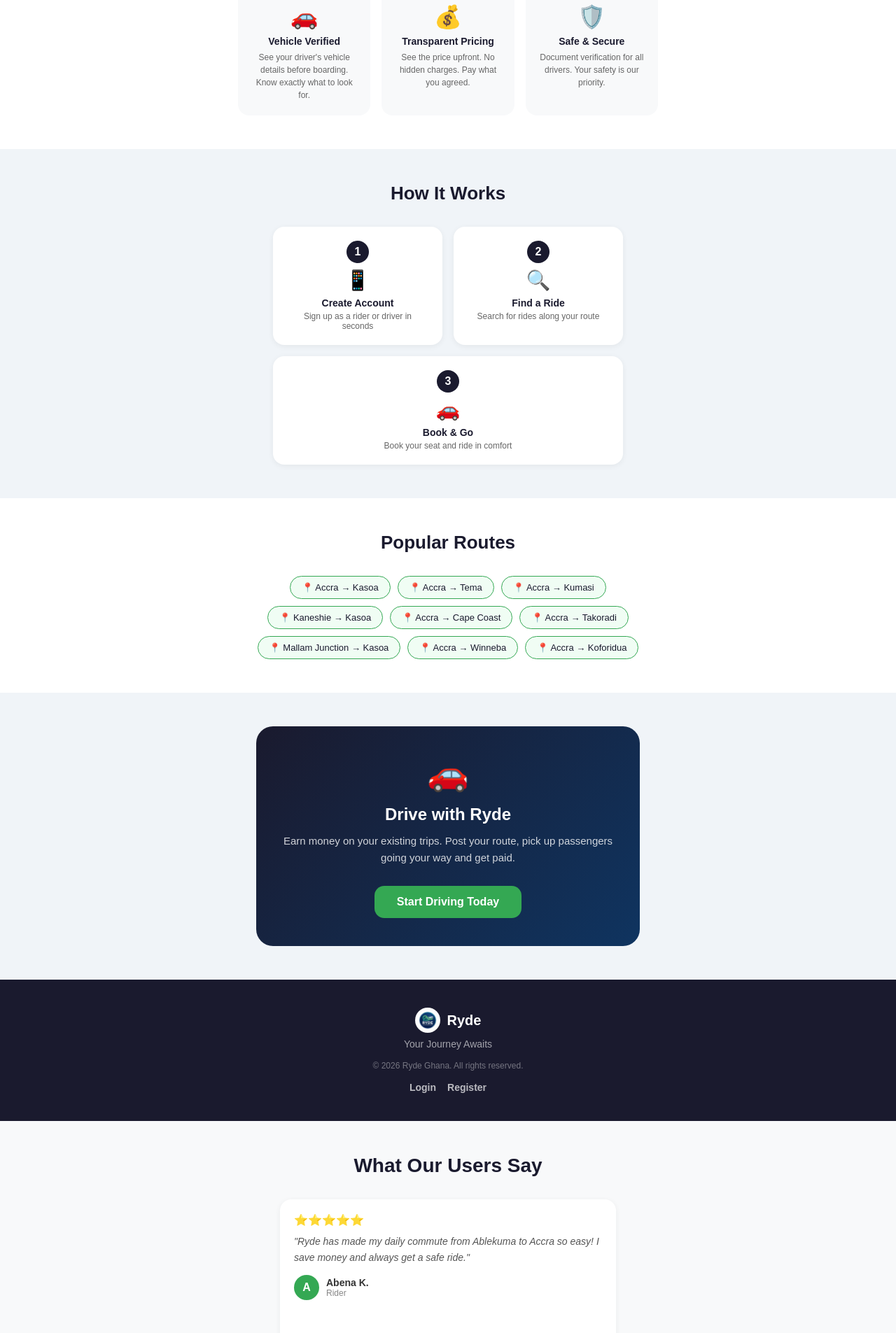
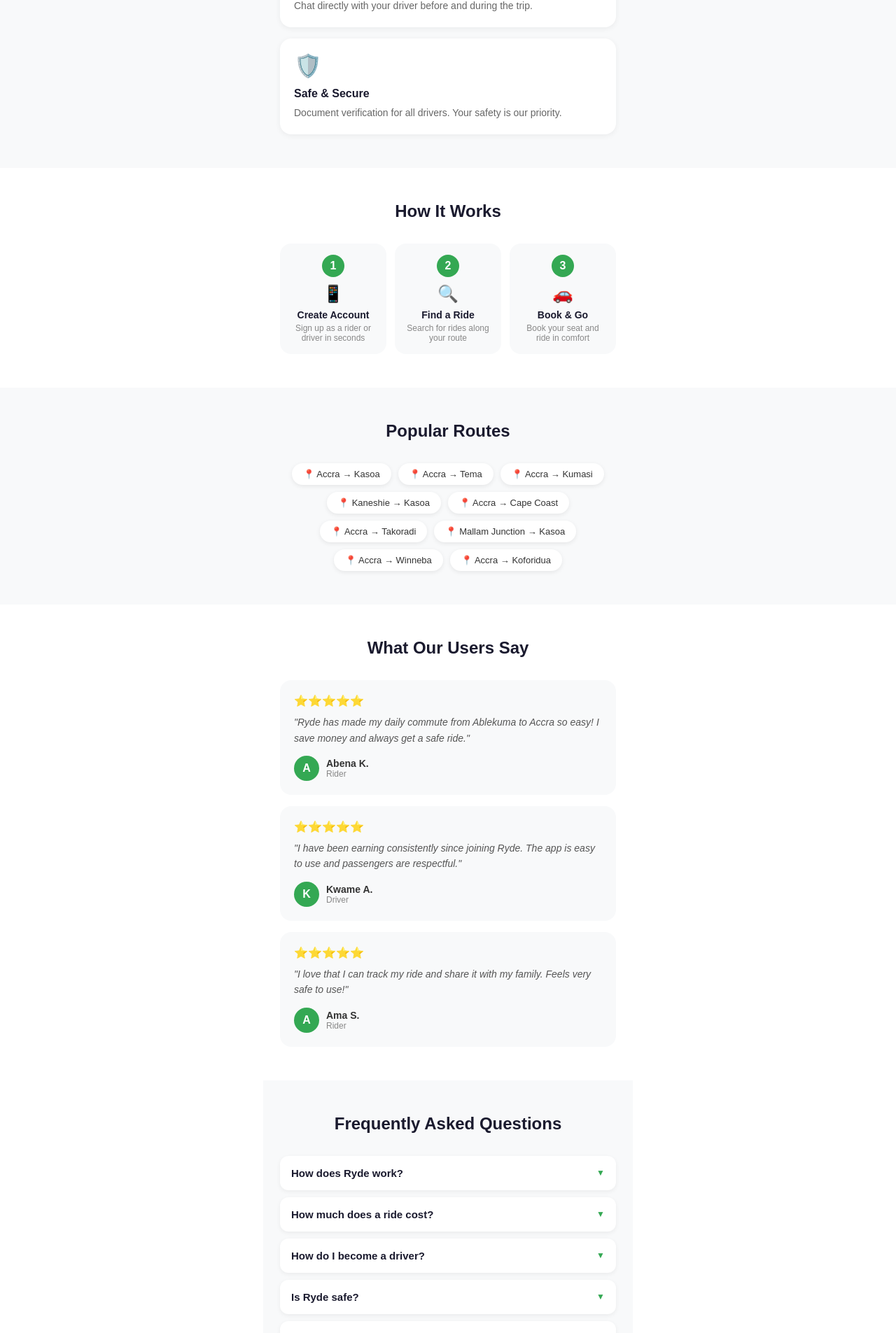
Before and after one commit to homatekpor-hash/rideshare-frontend, a React (Create React App) app: page / in a window 1280 px wide. Shown: the part 841-2746 px from the top of the page at 70% size. Built offline with nearby package versions, Linux system fonts and the light colour scheme.

Commit message:
Fix home page - proper order: Stories then FAQ then footer

```diff
--- a/src/pages/Home.js
+++ b/src/pages/Home.js
@@ -1,31 +1,34 @@
 import React from 'react';
 import { Link, useNavigate } from 'react-router-dom';
+
 function FAQItem({ question, answer }) {
   const [open, setOpen] = React.useState(false);
   return (
-    <div style={faqItemStyles.container} onClick={() => setOpen(!open)}>
-      <div style={faqItemStyles.header}>
-        <p style={faqItemStyles.question}>{question}</p>
-        <span style={faqItemStyles.arrow}>{open ? '▲' : '▼'}</span>
+    <div style={faqStyles.container} onClick={() => setOpen(!open)}>
+      <div style={faqStyles.header}>
+        <p style={faqStyles.question}>{question}</p>
+        <span style={faqStyles.arrow}>{open ? '▲' : '▼'}</span>
       </div>
-      {open && <p style={faqItemStyles.answer}>{answer}</p>}
+      {open && <p style={faqStyles.answer}>{answer}</p>}
     </div>
   );
 }
 
-const faqItemStyles = {
+const faqStyles = {
   container: { backgroundColor: 'white', borderRadius: '12px', padding: '16px', marginBottom: '10px', cursor: 'pointer', boxShadow: '0 2px 6px rgba(0,0,0,0.06)' },
   header: { display: 'flex', justifyContent: 'space-between', alignItems: 'center' },
   question: { fontSize: '15px', fontWeight: 'bold', color: '#1a1a2e', margin: 0, flex: 1 },
   arrow: { fontSize: '12px', color: '#34a853', marginLeft: '12px', fontWeight: 'bold' },
   answer: { fontSize: '14px', color: '#555', lineHeight: '1.6', margin: '12px 0 0 0', paddingTop: '12px', borderTop: '1px solid #f0f0f0' },
 };
+
 function Home() {
   const navigate = useNavigate();
   const handleGetStarted = () => {
     if (localStorage.getItem('onboarded')) { navigate('/register'); }
     else { navigate('/onboarding'); }
   };
+
   return (
     <div style={styles.container}>
       {/* Header */}
@@ -58,11 +61,8 @@
         <h2 style={styles.featuresTitle}>Why Choose Ryde?</h2>
         <div style={styles.featureGrid}>
           {[
-            { icon: '🗺️', title: 'Smart Route Matching', desc: 'Find rides along your route even if the driver is going further. Odorkor to Kasoa? We got you!' },
-            { icon: '💬', title: 'In-App Messaging', desc: 'Chat directly with your driver or rider before and during the trip for a smooth experience.' },
-            { icon: '⭐', title: 'Ratings & Reviews', desc: 'Rate your experience after every trip. Build trust in the community.' },
-            { icon: '🚗', title: 'Vehicle Verified', desc: 'See your driver\'s vehicle details before boarding. Know exactly what to look for.' },
-            { icon: '💰', title: 'Transparent Pricing', desc: 'See the price upfront. No hidden charges. Pay what you agreed.' },
+            { icon: '🗺️', title: 'Smart Route Matching', desc: 'Find rides along your route even if the driver is going further.' },
+            { icon: '💬', title: 'In-App Messaging', desc: 'Chat directly with your driver before and during the trip.' },
             { icon: '🛡️', title: 'Safe & Secure', desc: 'Document verification for all drivers. Your safety is our priority.' },
           ].map((f, i) => (
             <div key={i} style={styles.featureCard}>
@@ -93,7 +93,7 @@
         </div>
       </div>
 
-      {/* Routes */}
+      {/* Popular Routes */}
       <div style={styles.routesSection}>
         <h2 style={styles.featuresTitle}>Popular Routes</h2>
         <div style={styles.routesList}>
@@ -105,6 +105,46 @@
             <div key={i} style={styles.routeTag}>📍 {route}</div>
           ))}
         </div>
+      </div>
+
+      {/* Success Stories */}
+      <div style={styles.stories}>
+        <h2 style={styles.storiesTitle}>What Our Users Say</h2>
+        <div style={styles.storiesGrid}>
+          {[
+            { name: 'Abena K.', role: 'Rider', text: 'Ryde has made my daily commute from Ablekuma to Accra so easy! I save money and always get a safe ride.', rating: 5 },
+            { name: 'Kwame A.', role: 'Driver', text: 'I have been earning consistently since joining Ryde. The app is easy to use and passengers are respectful.', rating: 5 },
+            { name: 'Ama S.', role: 'Rider', text: 'I love that I can track my ride and share it with my family. Feels very safe to use!', rating: 5 },
+          ].map((story, i) => (
+            <div key={i} style={styles.storyCard}>
+              <div style={styles.storyStars}>{'⭐'.repeat(story.rating)}</div>
+              <p style={styles.storyText}>"{story.text}"</p>
+              <div style={styles.storyAuthor}>
+                <div style={styles.storyAvatar}>{story.name.charAt(0)}</div>
+                <div>
+                  <p style={styles.storyName}>{story.name}</p>
+                  <p style={styles.storyRole}>{story.role}</p>
+                </div>
+              </div>
+            </div>
+          ))}
+        </div>
+      </div>
+
+      {/* FAQ */}
+      <div style={styles.faqSection}>
+        <h2 style={styles.featuresTitle}>Frequently Asked Questions</h2>
+        {[
+          { q: 'How does Ryde work?', a: 'Ryde connects riders with drivers going the same way. Search for your route, find a driver, book and pay via Mobile Money.' },
+          { q: 'How much does a ride cost?', a: 'Prices are set by drivers and vary by route. You see the full price before booking. No hidden charges!' },
+          { q: 'How do I become a driver?', a: 'Register as a driver, upload your documents, get verified by admin and start earning!' },
+          { q: 'Is Ryde safe?', a: 'Yes! All drivers are verified. You can share your live trip with family and use the SOS button in emergencies.' },
+          { q: 'How do I pay?', a: 'We accept MTN Mobile Money, Vodafone Cash and AirtelTigo Money via Paystack.' },
+          { q: 'How do drivers get paid?', a: 'Drivers earn 90% of the fare. Withdraw earnings anytime to your Mobile Money account.' },
+          { q: 'Which routes does Ryde cover?', a: 'We cover 40+ routes across Ghana including Accra, Kasoa, Tema, Kumasi, Cape Coast and many more!' },
+        ].map((item, i) => (
+          <FAQItem key={i} question={item.q} answer={item.a} />
+        ))}
       </div>
 
       {/* Driver CTA */}
@@ -129,108 +169,70 @@
           <Link to="/login" style={styles.footerLink}>Login</Link>
           <Link to="/register" style={styles.footerLink}>Register</Link>
         </div>
-      </div>{/* Success Stories */}
-<div style={styles.stories}>
-  <h2 style={styles.storiesTitle}>What Our Users Say</h2>
-  <div style={styles.storiesGrid}>
-    {[
-      { name: 'Abena K.', role: 'Rider', text: 'Ryde has made my daily commute from Ablekuma to Accra so easy! I save money and always get a safe ride.', rating: 5 },
-      { name: 'Kwame A.', role: 'Driver', text: 'I have been earning consistently since joining Ryde. The app is easy to use and passengers are respectful.', rating: 5 },
-      { name: 'Ama S.', role: 'Rider', text: 'I love that I can track my ride and share it with my family. Feels very safe to use!', rating: 5 },
-    ].map((story, i) => (
-      <div key={i} style={styles.storyCard}>
-        <div style={styles.storyStars}>{'⭐'.repeat(story.rating)}</div>
-        <p style={styles.storyText}>"{story.text}"</p>
-        <div style={styles.storyAuthor}>
-          <div style={styles.storyAvatar}>{story.name.charAt(0)}</div>
-          <div>
-            <p style={styles.storyName}>{story.name}</p>
-            <p style={styles.storyRole}>{story.role}</p>
-          </div>
-        </div>{/* FAQ Section */}
-<div style={styles.faq}>
-  <h2 style={styles.faqTitle}>Frequently Asked Questions</h2>
-  {[
-    { q: 'How does Ryde work?', a: 'Ryde connects riders with drivers going the same way. Search for your route, find a driver, book and pay via Mobile Money. Simple!' },
-    { q: 'How much does a ride cost?', a: 'Prices are set by drivers and vary by route. You see the full price before booking. No hidden charges!' },
-    { q: 'How do I become a driver?', a: 'Register as a driver, upload your documents (license, Ghana Card, insurance), get verified by admin and start earning!' },
-    { q: 'Is Ryde safe?', a: 'Yes! All drivers are verified with documents. You can share your live trip with family and use the SOS button in emergencies.' },
-    { q: 'How do I pay?', a: 'We accept MTN Mobile Money, Vodafone Cash and AirtelTigo Money. Payment is processed securely via Paystack.' },
-    { q: 'What if my driver cancels?', a: 'You will be notified immediately and can search for another driver. Your payment is refunded to your wallet.' },
-    { q: 'How do drivers get paid?', a: 'Drivers earn 90% of the fare (10% goes to Ryde). Withdraw earnings anytime to your Mobile Money account.' },
-    { q: 'Which routes does Ryde cover?', a: 'We cover 40+ routes across Ghana including Accra, Kasoa, Tema, Kumasi, Cape Coast, Tamale and many more!' },
-  ].map((item, i) => (
-    <FAQItem key={i} question={item.q} answer={item.a} />
-  ))}
-</div>
       </div>
-    ))}
-  </div>
-</div>
     </div>
   );
 }
 
 const styles = {
-  container: { minHeight: '100vh', backgroundColor: '#f0f4f8', fontFamily: 'sans-serif' },
-  header: { display: 'flex', justifyContent: 'space-between', alignItems: 'center', padding: '16px 24px', backgroundColor: 'white', boxShadow: '0 2px 8px rgba(0,0,0,0.08)', position: 'sticky', top: 0, zIndex: 100 },
+  container: { fontFamily: 'sans-serif', backgroundColor: '#fff' },
+  header: { display: 'flex', justifyContent: 'space-between', alignItems: 'center', padding: '16px 24px', backgroundColor: '#1a1a2e', position: 'sticky', top: 0, zIndex: 100 },
   logoRow: { display: 'flex', alignItems: 'center', gap: '10px' },
-  logo: { width: '40px', height: '40px', borderRadius: '50%', objectFit: 'cover' },
-  logoText: { fontSize: '22px', fontWeight: 'bold', color: '#1a1a2e' },
+  logo: { width: '36px', height: '36px', borderRadius: '50%', objectFit: 'cover' },
+  logoText: { color: 'white', fontWeight: 'bold', fontSize: '20px' },
   headerBtns: { display: 'flex', gap: '10px' },
-  loginBtn: { padding: '8px 20px', borderRadius: '10px', border: '2px solid #1a1a2e', color: '#1a1a2e', textDecoration: 'none', fontSize: '14px', fontWeight: 'bold' },
-  registerBtn: { padding: '8px 20px', borderRadius: '10px', backgroundColor: '#1a1a2e', color: 'white', textDecoration: 'none', fontSize: '14px', fontWeight: 'bold' },
+  loginBtn: { color: 'white', textDecoration: 'none', padding: '8px 16px', borderRadius: '8px', fontSize: '14px', border: '1px solid rgba(255,255,255,0.3)' },
+  registerBtn: { backgroundColor: '#34a853', color: 'white', textDecoration: 'none', padding: '8px 16px', borderRadius: '8px', fontSize: '14px', fontWeight: 'bold' },
   hero: { background: 'linear-gradient(135deg, #1a1a2e 0%, #16213e 50%, #0f3460 100%)', padding: '60px 24px', textAlign: 'center' },
-  heroContent: { maxWidth: '500px', margin: '0 auto' },
-  heroLogo: { width: '100px', height: '100px', borderRadius: '50%', objectFit: 'cover', marginBottom: '24px', border: '4px solid rgba(255,255,255,0.2)' },
-  heroTitle: { fontSize: '36px', fontWeight: 'bold', color: 'white', margin: '0 0 16px 0' },
-  faq: { padding: '48px 24px', backgroundColor: 'white', maxWidth: '480px', margin: '0 auto' },
-faqTitle: { fontSize: '28px', fontWeight: 'bold', color: '#1a1a2e', textAlign: 'center', margin: '0 0 32px 0' },
+  heroContent: { maxWidth: '480px', margin: '0 auto' },
+  heroLogo: { width: '80px', height: '80px', borderRadius: '50%', objectFit: 'cover', marginBottom: '20px', border: '3px solid #34a853' },
+  heroTitle: { fontSize: '32px', fontWeight: 'bold', color: 'white', margin: '0 0 16px 0' },
   heroSubtitle: { fontSize: '16px', color: 'rgba(255,255,255,0.8)', margin: '0 0 32px 0', lineHeight: '1.6' },
   heroBtns: { display: 'flex', gap: '12px', justifyContent: 'center', flexWrap: 'wrap' },
-  heroRegisterBtn: { padding: '14px 32px', backgroundColor: '#34a853', color: 'white', textDecoration: 'none', borderRadius: '14px', fontSize: '16px', fontWeight: 'bold' },
-  heroLoginBtn: { padding: '14px 32px', backgroundColor: 'rgba(255,255,255,0.15)', color: 'white', textDecoration: 'none', borderRadius: '14px', fontSize: '16px', fontWeight: 'bold', border: '2px solid rgba(255,255,255,0.3)' },
-  features: { padding: '48px 24px', backgroundColor: 'white' },
-  featuresTitle: { fontSize: '26px', fontWeight: 'bold', color: '#1a1a2e', textAlign: 'center', margin: '0 0 32px 0' },
-  featureGrid: { display: 'grid', gridTemplateColumns: 'repeat(auto-fit, minmax(160px, 1fr))', gap: '16px', maxWidth: '600px', margin: '0 auto' },
-  featureCard: { backgroundColor: '#f8f9fa', borderRadius: '16px', padding: '20px', textAlign: 'center' },
-  featureIcon: { fontSize: '32px', margin: '0 0 8px 0' },
-  featureTitle: { fontSize: '14px', fontWeight: 'bold', color: '#1a1a2e', margin: '0 0 6px 0' },
-  featureDesc: { fontSize: '12px', color: '#666', margin: 0, lineHeight: '1.5' },
-  howSection: { padding: '48px 24px', backgroundColor: '#f0f4f8' },
-  stepsRow: { display: 'flex', gap: '16px', maxWidth: '500px', margin: '0 auto', flexWrap: 'wrap', justifyContent: 'center' },
-  stepCard: { flex: 1, minWidth: '130px', backgroundColor: 'white', borderRadius: '16px', padding: '20px', textAlign: 'center', boxShadow: '0 2px 8px rgba(0,0,0,0.06)' },
-  stepNum: { width: '32px', height: '32px', borderRadius: '50%', backgroundColor: '#1a1a2e', color: 'white', fontSize: '16px', fontWeight: 'bold', display: 'flex', alignItems: 'center', justifyContent: 'center', margin: '0 auto 8px' },
-  stepIcon: { fontSize: '28px', margin: '0 0 8px 0' },
+  heroRegisterBtn: { backgroundColor: '#34a853', color: 'white', padding: '14px 32px', borderRadius: '12px', fontSize: '16px', fontWeight: 'bold', textDecoration: 'none' },
+  heroLoginBtn: { backgroundColor: 'rgba(255,255,255,0.1)', color: 'white', padding: '14px 32px', borderRadius: '12px', fontSize: '16px', textDecoration: 'none', border: '1px solid rgba(255,255,255,0.3)' },
+  features: { padding: '48px 24px', backgroundColor: '#f8f9fa' },
+  featuresTitle: { fontSize: '24px', fontWeight: 'bold', color: '#1a1a2e', textAlign: 'center', margin: '0 0 32px 0' },
+  featureGrid: { display: 'flex', flexDirection: 'column', gap: '16px', maxWidth: '480px', margin: '0 auto' },
+  featureCard: { backgroundColor: 'white', borderRadius: '16px', padding: '20px', boxShadow: '0 2px 8px rgba(0,0,0,0.06)' },
+  featureIcon: { fontSize: '32px', margin: '0 0 12px 0' },
+  featureTitle: { fontSize: '16px', fontWeight: 'bold', color: '#1a1a2e', margin: '0 0 8px 0' },
+  featureDesc: { fontSize: '14px', color: '#666', margin: 0, lineHeight: '1.5' },
+  howSection: { padding: '48px 24px', backgroundColor: 'white' },
+  stepsRow: { display: 'flex', gap: '12px', justifyContent: 'center', maxWidth: '480px', margin: '0 auto', flexWrap: 'wrap' },
+  stepCard: { flex: 1, minWidth: '120px', textAlign: 'center', padding: '16px', backgroundColor: '#f8f9fa', borderRadius: '16px' },
+  stepNum: { width: '32px', height: '32px', borderRadius: '50%', backgroundColor: '#34a853', color: 'white', fontWeight: 'bold', fontSize: '16px', display: 'flex', alignItems: 'center', justifyContent: 'center', margin: '0 auto 10px' },
+  stepIcon: { fontSize: '24px', margin: '0 0 8px 0' },
   stepTitle: { fontSize: '14px', fontWeight: 'bold', color: '#1a1a2e', margin: '0 0 4px 0' },
-  stepDesc: { fontSize: '12px', color: '#666', margin: 0 },
-  routesSection: { padding: '48px 24px', backgroundColor: 'white' },
-  routesList: { display: 'flex', flexWrap: 'wrap', gap: '10px', maxWidth: '600px', margin: '0 auto', justifyContent: 'center' },
-  routeTag: { backgroundColor: '#f0fdf4', border: '1px solid #34a853', color: '#1a1a2e', padding: '8px 16px', borderRadius: '20px', fontSize: '13px', fontWeight: '500' },
-  driverSection: { padding: '48px 24px', backgroundColor: '#f0f4f8' },
-  driverCard: { background: 'linear-gradient(135deg, #1a1a2e, #0f3460)', borderRadius: '24px', padding: '40px 24px', textAlign: 'center', maxWidth: '500px', margin: '0 auto' },
+  stepDesc: { fontSize: '12px', color: '#888', margin: 0 },
+  routesSection: { padding: '48px 24px', backgroundColor: '#f8f9fa' },
+  routesList: { display: 'flex', flexWrap: 'wrap', gap: '10px', justifyContent: 'center', maxWidth: '480px', margin: '0 auto' },
+  routeTag: { backgroundColor: 'white', padding: '8px 16px', borderRadius: '20px', fontSize: '13px', color: '#333', boxShadow: '0 2px 6px rgba(0,0,0,0.08)', fontWeight: '500' },
+  stories: { padding: '48px 24px', backgroundColor: 'white' },
+  storiesTitle: { fontSize: '24px', fontWeight: 'bold', color: '#1a1a2e', textAlign: 'center', margin: '0 0 32px 0' },
+  storiesGrid: { display: 'flex', flexDirection: 'column', gap: '16px', maxWidth: '480px', margin: '0 auto' },
+  storyCard: { backgroundColor: '#f8f9fa', borderRadius: '16px', padding: '20px' },
+  storyStars: { fontSize: '16px', marginBottom: '10px' },
+  storyText: { fontSize: '14px', color: '#555', lineHeight: '1.6', margin: '0 0 14px 0', fontStyle: 'italic' },
+  storyAuthor: { display: 'flex', alignItems: 'center', gap: '10px' },
+  storyAvatar: { width: '36px', height: '36px', borderRadius: '50%', backgroundColor: '#34a853', display: 'flex', alignItems: 'center', justifyContent: 'center', fontSize: '16px', fontWeight: 'bold', color: 'white' },
+  storyName: { fontSize: '14px', fontWeight: 'bold', color: '#333', margin: 0 },
+  storyRole: { fontSize: '12px', color: '#888', margin: 0 },
+  faqSection: { padding: '48px 24px', backgroundColor: '#f8f9fa', maxWidth: '480px', margin: '0 auto' },
+  driverSection: { padding: '48px 24px', backgroundColor: '#1a1a2e' },
+  driverCard: { textAlign: 'center', maxWidth: '480px', margin: '0 auto' },
   driverIcon: { fontSize: '48px', margin: '0 0 16px 0' },
   driverTitle: { fontSize: '24px', fontWeight: 'bold', color: 'white', margin: '0 0 12px 0' },
-  driverDesc: { fontSize: '15px', color: 'rgba(255,255,255,0.8)', margin: '0 0 28px 0', lineHeight: '1.6' },
-  driverBtn: { display: 'inline-block', padding: '14px 32px', backgroundColor: '#34a853', color: 'white', textDecoration: 'none', borderRadius: '14px', fontSize: '16px', fontWeight: 'bold' },
-  footer: { backgroundColor: '#1a1a2e', padding: '40px 24px', textAlign: 'center' },
-  footerLogoRow: { display: 'flex', alignItems: 'center', gap: '10px', justifyContent: 'center', marginBottom: '8px' },
-  footerLogo: { width: '36px', height: '36px', borderRadius: '50%', objectFit: 'cover' },
-  footerLogoText: { fontSize: '20px', fontWeight: 'bold', color: 'white' },
-  footerTagline: { color: 'rgba(255,255,255,0.6)', fontSize: '14px', margin: '0 0 16px 0' },
+  driverDesc: { fontSize: '15px', color: 'rgba(255,255,255,0.8)', margin: '0 0 24px 0', lineHeight: '1.6' },
+  driverBtn: { backgroundColor: '#34a853', color: 'white', padding: '14px 32px', borderRadius: '12px', fontSize: '16px', fontWeight: 'bold', textDecoration: 'none', display: 'inline-block' },
+  footer: { backgroundColor: '#0f0f1a', padding: '32px 24px', textAlign: 'center' },
+  footerLogoRow: { display: 'flex', alignItems: 'center', justifyContent: 'center', gap: '10px', marginBottom: '12px' },
+  footerLogo: { width: '32px', height: '32px', borderRadius: '50%', objectFit: 'cover' },
+  footerLogoText: { color: 'white', fontWeight: 'bold', fontSize: '18px' },
+  footerTagline: { color: 'rgba(255,255,255,0.6)', fontSize: '14px', margin: '0 0 8px 0' },
   footerCopy: { color: 'rgba(255,255,255,0.4)', fontSize: '12px', margin: '0 0 16px 0' },
-  footerLinks: { display: 'flex', gap: '16px', justifyContent: 'center' },
- stories: { padding: '48px 24px', backgroundColor: '#f8f9fa' },
-storiesTitle: { fontSize: '28px', fontWeight: 'bold', color: '#1a1a2e', textAlign: 'center', margin: '0 0 32px 0' },
-storiesGrid: { display: 'flex', flexDirection: 'column', gap: '16px', maxWidth: '480px', margin: '0 auto' },
-storyCard: { backgroundColor: 'white', borderRadius: '16px', padding: '20px', boxShadow: '0 2px 8px rgba(0,0,0,0.06)' },
-storyStars: { fontSize: '16px', marginBottom: '10px' },
-storyText: { fontSize: '14px', color: '#555', lineHeight: '1.6', margin: '0 0 14px 0', fontStyle: 'italic' },
-storyAuthor: { display: 'flex', alignItems: 'center', gap: '10px' },
-storyAvatar: { width: '36px', height: '36px', borderRadius: '50%', backgroundColor: '#34a853', display: 'flex', alignItems: 'center', justifyContent: 'center', fontSize: '16px', fontWeight: 'bold', color: 'white' },
-storyName: { fontSize: '14px', fontWeight: 'bold', color: '#333', margin: 0 },
-storyRole: { fontSize: '12px', color: '#888', margin: 0 },
-  footerLink: { color: 'rgba(255,255,255,0.7)', textDecoration: 'none', fontSize: '14px', fontWeight: 'bold' },
+  footerLinks: { display: 'flex', justifyContent: 'center', gap: '20px' },
+  footerLink: { color: 'rgba(255,255,255,0.6)', textDecoration: 'none', fontSize: '13px' },
 };
 
 export default Home;
```
